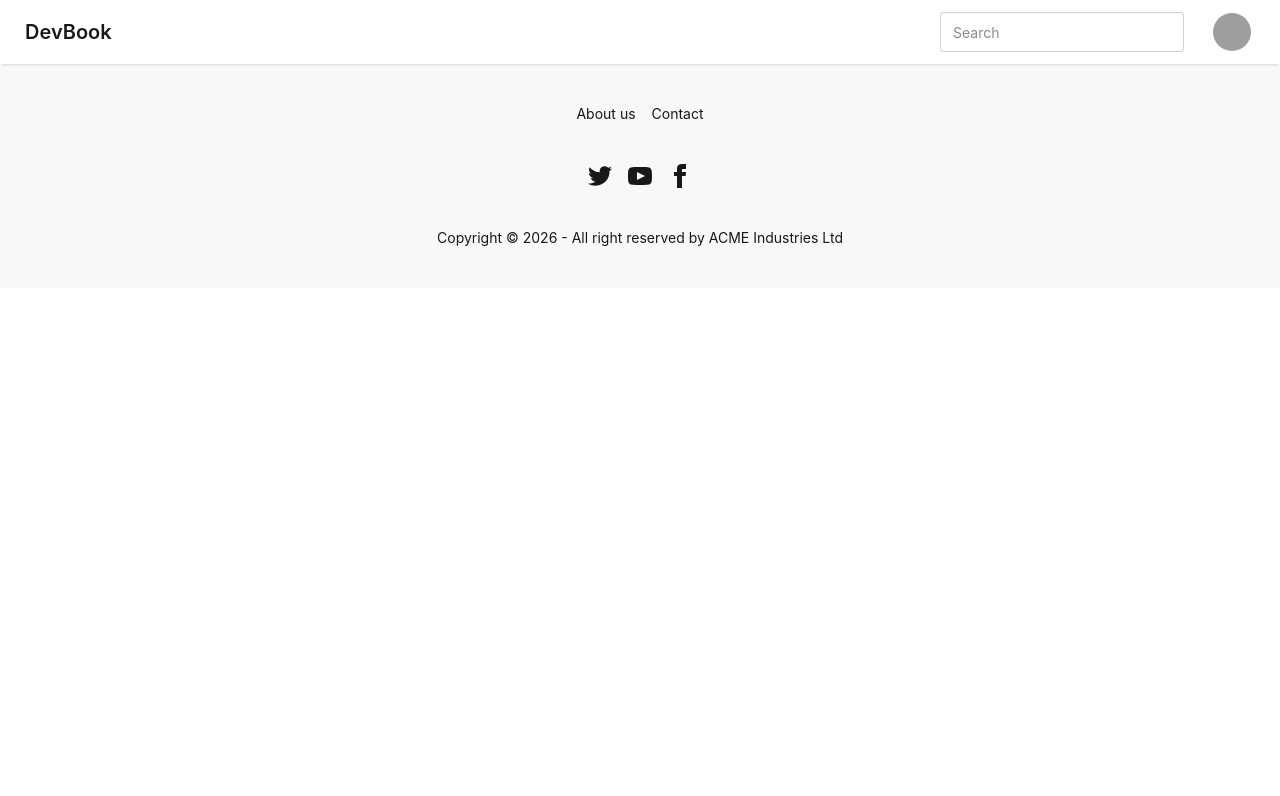
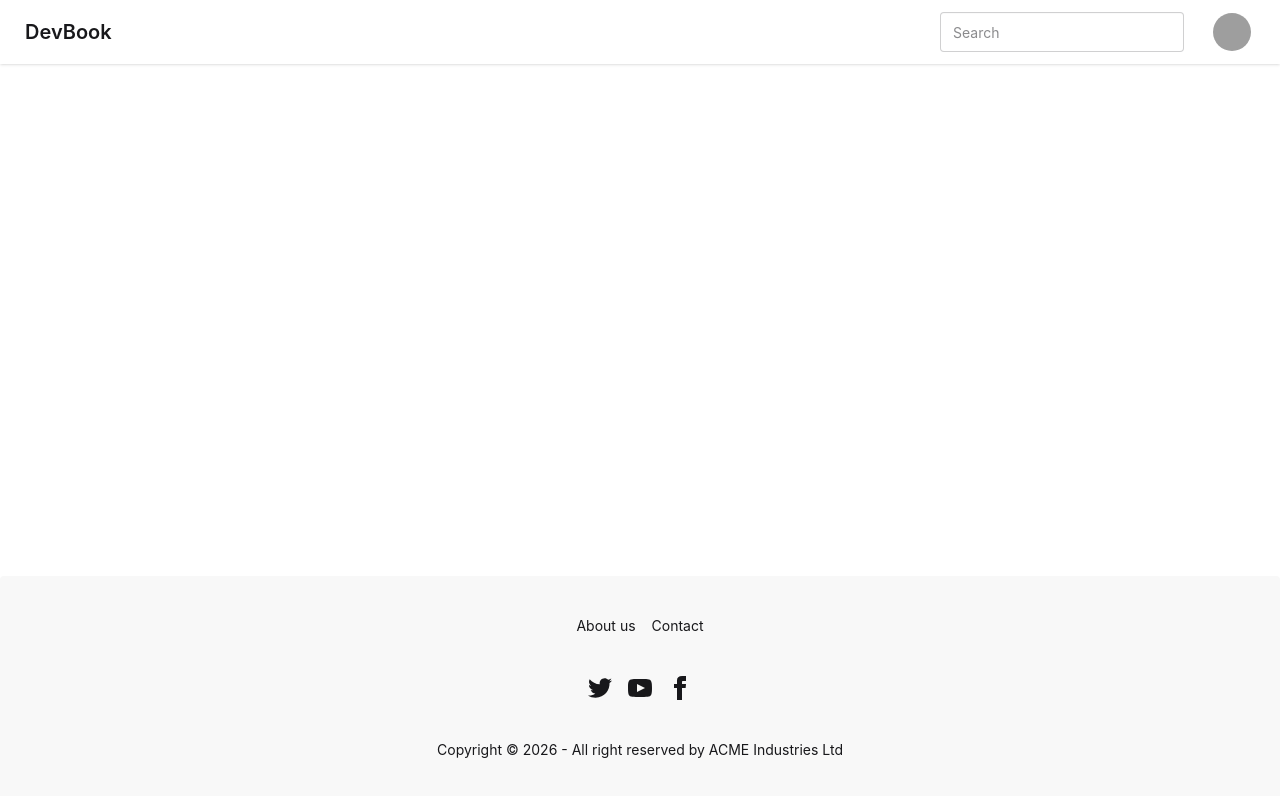
Before and after one commit to vanshajjyadava/devBook-UI, a React (Vite) app: page / in a window 1280 px wide. Shown: the top 796 px of the page. Built offline with nearby package versions, Linux system fonts and the light colour scheme; grey boxes are pictures that could not be loaded.

Commit message:
add fixed footer component with social links and copyright notice

```diff
--- a/src/components/Footer.jsx
+++ b/src/components/Footer.jsx
@@ -1,7 +1,7 @@
 const Footer = () => {
   return (
     <>
-      <footer className="footer footer-horizontal footer-center bg-base-200 text-base-content rounded p-10">
+      <footer className="footer footer-horizontal footer-center bg-base-200 text-base-content rounded p-10 fixed bottom-0">
         <nav className="grid grid-flow-col gap-4">
           <a className="link link-hover">About us</a>
           <a className="link link-hover">Contact</a>
```
